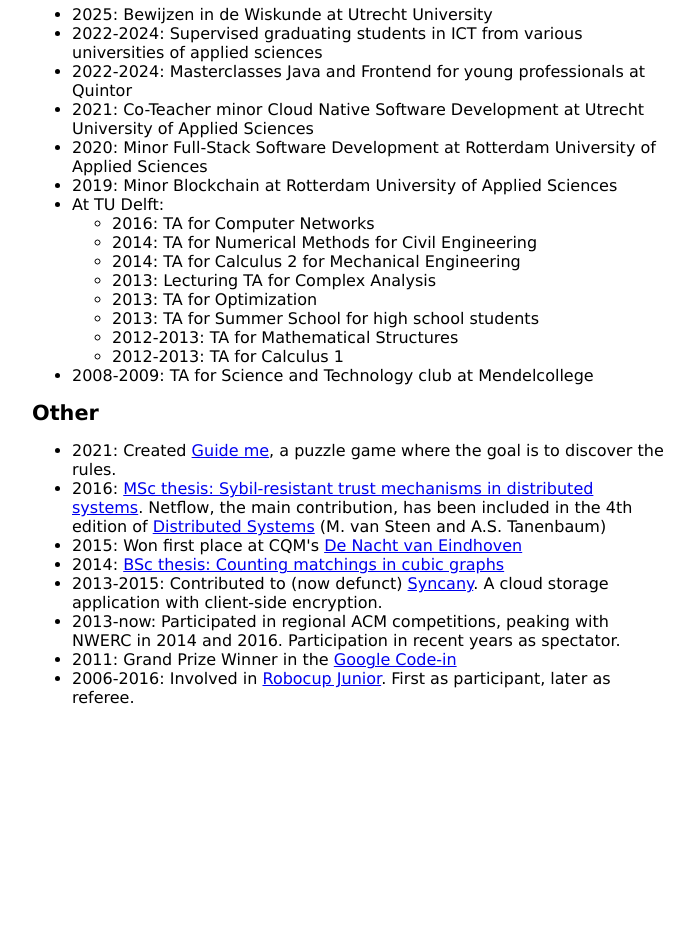
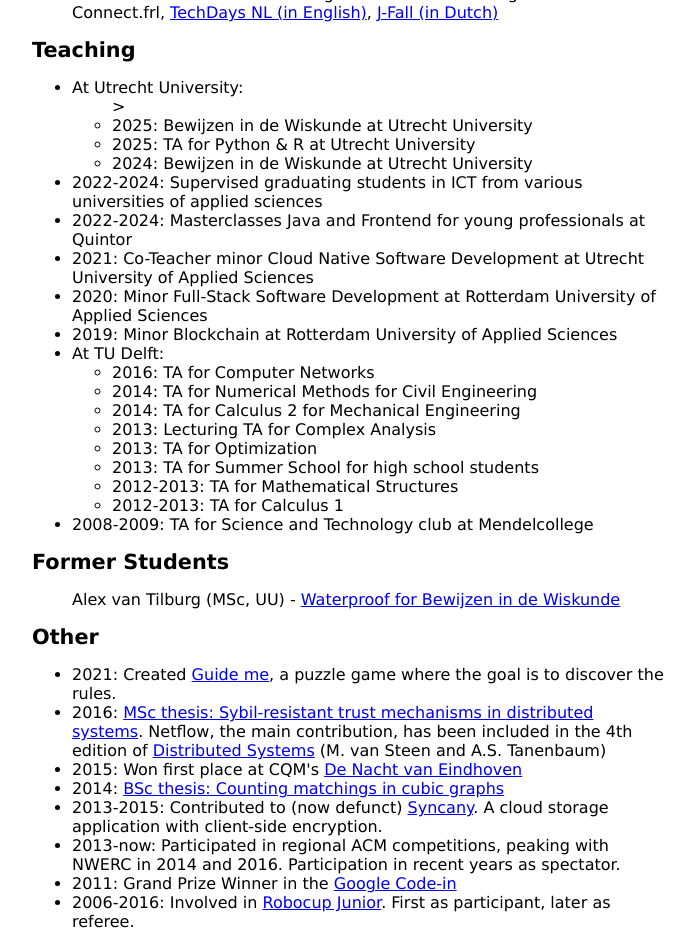
Before and after one commit to pimotte-agents/personalwebsite, a plain HTML site: page public/index.html in a window 1280 px wide. Shown: the part 1128-2075 px from the top of the page, without its empty margins (292-986 px from the left). Before the commit the page ends 1851 px from the top, so only its background shows below. Drawn offline with Linux system fonts and the light colour scheme.

Commit message:
Student stuff

```diff
--- a/public/index.html
+++ b/public/index.html
@@ -21,7 +21,10 @@
             an educational tool for teaching mathematics with a proof assistant.
             In a broad sense, I am interested in type theory, theorem provers, formalization of mathematics and applications
             of these in education.
-
+        </p>
+        <p>
+            If you are a student interested in doing a project involving Waterproof, proof assistants in education, or
+            more broadly the usability of proof assistants, feel free to reach out.
         </p>
         <p>
             Before this I worked as a teacher, software engineer and consultant at <a href="https://www.quintor.nl">Quintor</a>.
@@ -72,7 +75,12 @@
         <section>
             <header>Teaching</header>
             <ul>
-                <li>2025: Bewijzen in de Wiskunde at Utrecht University</li>
+                <li>At Utrecht University:</li>
+                <ul>>
+                    <li>2025: Bewijzen in de Wiskunde at Utrecht University</li>
+                    <li>2025: TA for Python & R at Utrecht University</li>
+                    <li>2024: Bewijzen in de Wiskunde at Utrecht University</li>
+                </ul>
                 <li>2022-2024: Supervised graduating students in ICT from various universities of applied sciences</li>
                 <li>2022-2024: Masterclasses Java and Frontend for young professionals at Quintor</li>
                 <li>2021: Co-Teacher minor Cloud Native Software Development at Utrecht University of Applied Sciences</li>
@@ -93,6 +101,10 @@
             </ul>
         </section>
         <section>
+            <header>Former Students</header>
+            <ul>Alex van Tilburg (MSc, UU) - <a href="https://studenttheses.uu.nl/handle/20.500.12932/49918">Waterproof for Bewijzen in de Wiskunde</a></ul>
+        </section>
+        <section>
             <header>Other</header>
             <ul>
                 <li>2021: Created <a href="https://pimotte.gitlab.io/guide-me/">Guide me</a>, a puzzle game where the goal is to discover the rules.</li>
```
